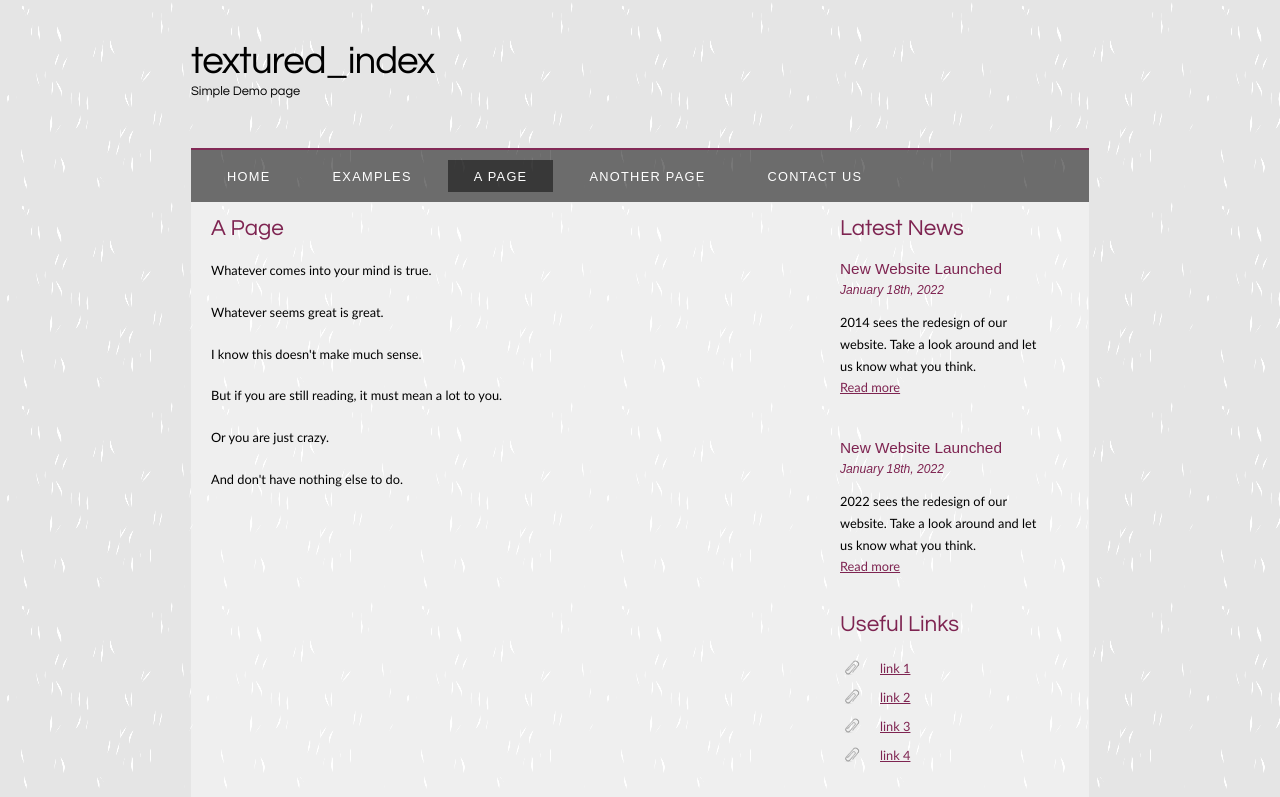
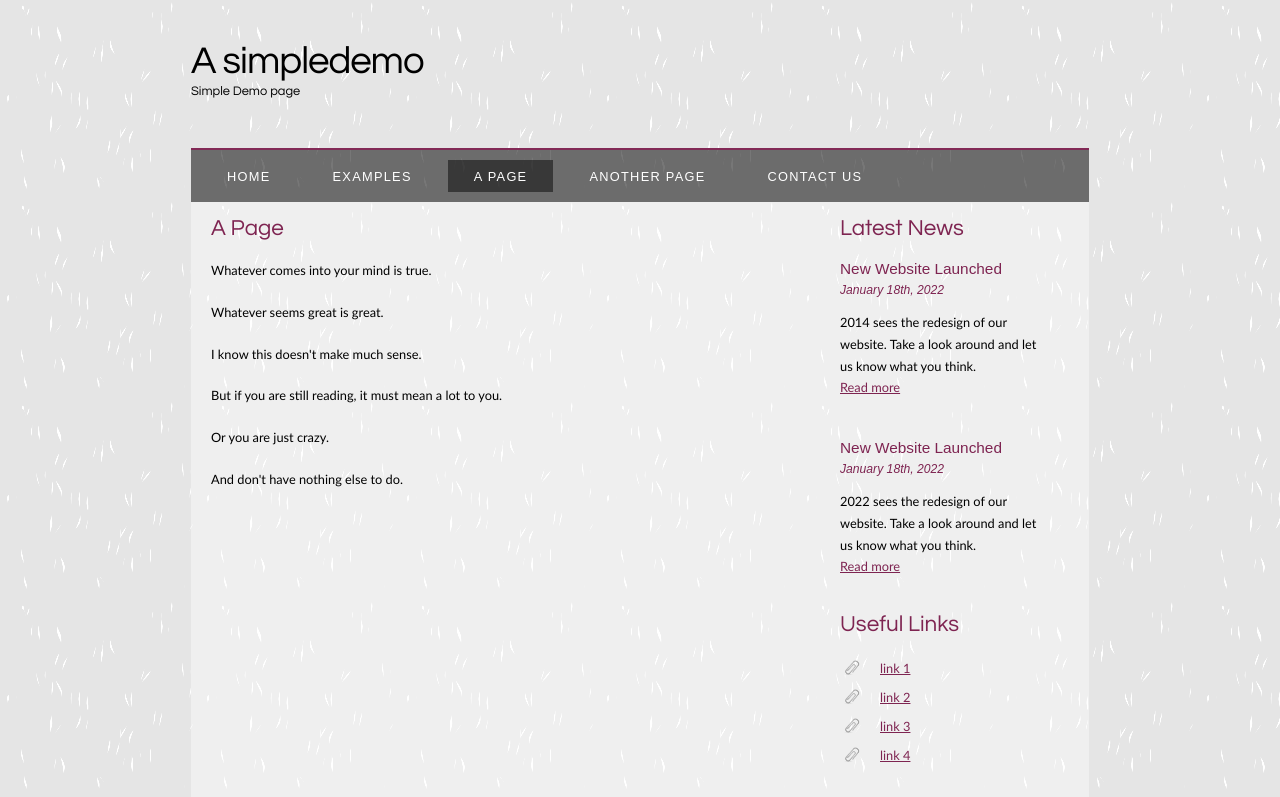
Before and after one commit to r-aslan/github-flow, a plain HTML site: page index.html in a window 1280 px wide. Shown: the top 797 px of the page. Drawn offline with Linux system fonts and the light colour scheme.

Commit message:
Correct index page

```diff
--- a/index.html
+++ b/index.html
@@ -15,7 +15,7 @@
       <div id="logo">
         <div id="logo_text">
           <!-- class="logo_colour", allows you to change the colour of the text -->
-          <h1><a href="index.html">textured<span class="logo_colour">_index</span></a></h1>
+          <h1><a href="index.html">A simple<span class="logo_colour">demo</span></a></h1>
           <h2>Simple Demo page</h2>
         </div>
       </div>
```
